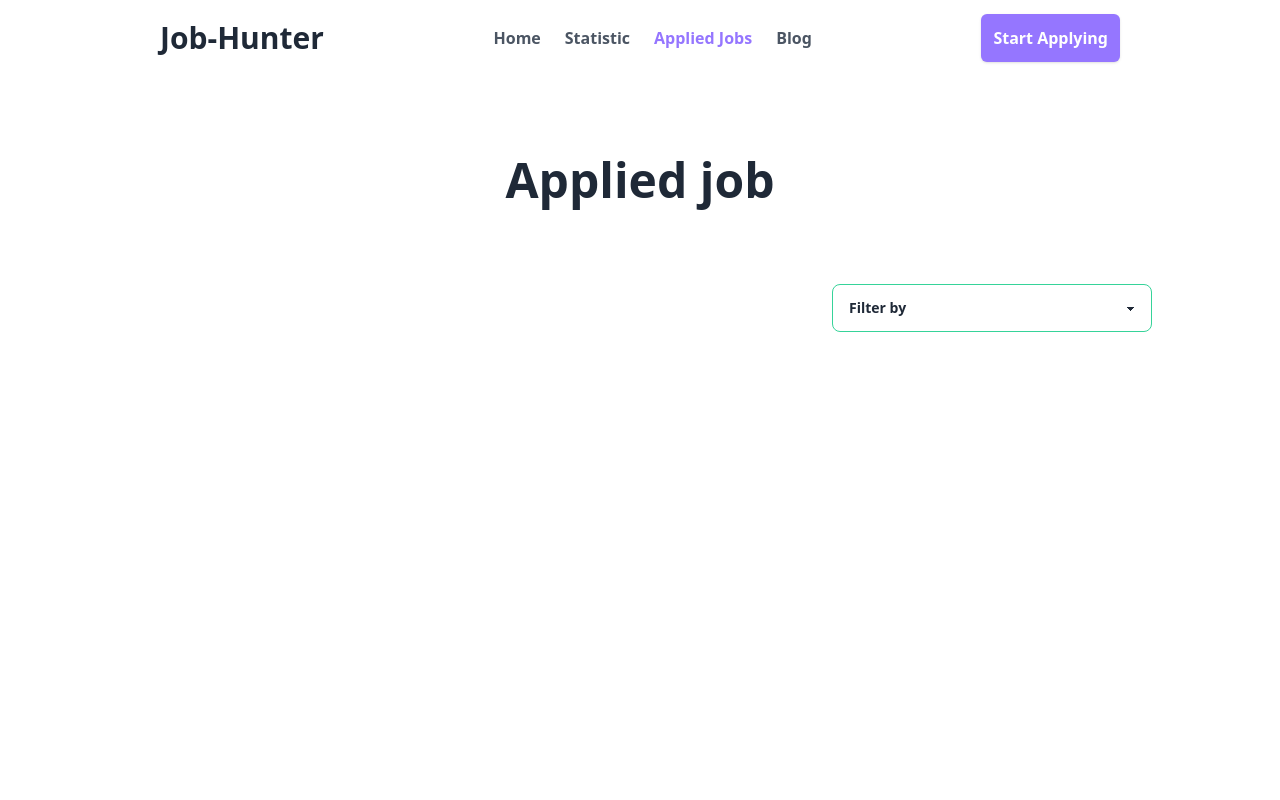
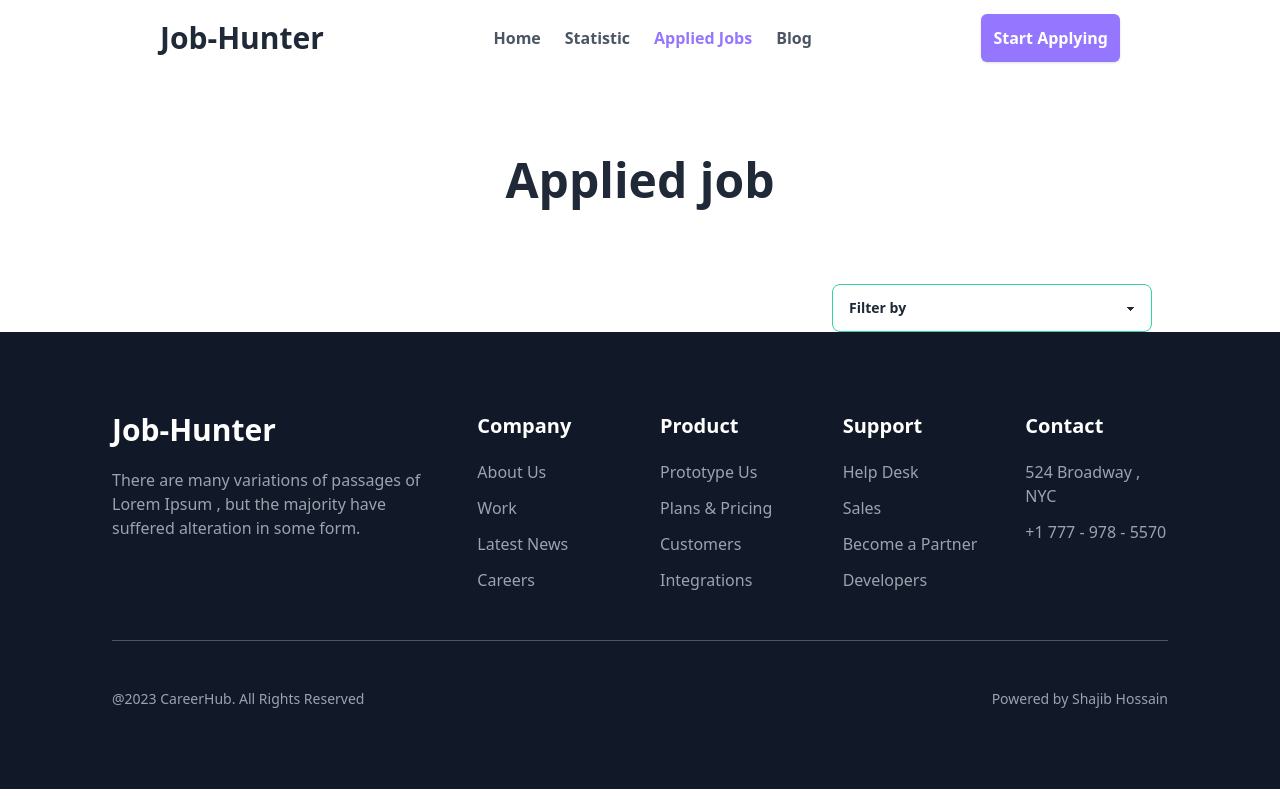
Before and after one commit to Shajib-Dv/job-hunt, a React (Vite) app: page /jobs in a window 1280 px wide. Built offline with nearby package versions, Linux system fonts and the light colour scheme.

Commit message:
footer added

```diff
--- a/src/Layout/Home.jsx
+++ b/src/Layout/Home.jsx
@@ -3,15 +3,19 @@
 import React from "react";
 import Header from "../components/Header";
 import { Outlet } from "react-router-dom";
+import Footer from "../components/Footer";
 
 const Home = () => {
   return (
-    <div className="md:w-4/5 mx-auto">
-      <Header />
-      <div className="h-[calc(100vh - 200px)]">
-        <Outlet />
+    <>
+      <div className="md:w-4/5 mx-auto">
+        <Header />
+        <div className="h-[calc(100vh - 200px)]">
+          <Outlet />
+        </div>
       </div>
-    </div>
+      <Footer />
+    </>
   );
 };
 
--- /dev/null
+++ b/src/components/Footer.jsx
@@ -0,0 +1,62 @@
+/** @format */
+
+import React from "react";
+
+const Footer = () => {
+  return (
+    <>
+      <footer className="bg-gray-900 px-4 py-10 md:py-20 md:px-28">
+        <div className="grid md:grid-cols-2 lg:grid-cols-6 gap-10">
+          <div className="col-span-2">
+            <h1 className="text-white text-3xl font-extrabold">Job-Hunter</h1>
+            <p className="text-gray-400 my-5">
+              There are many variations of passages of Lorem Ipsum , but the
+              majority have suffered alteration in some form.
+            </p>
+          </div>
+          <div>
+            <h3 className="mb-5 text-white text-xl font-semibold">Company</h3>
+            <ul className="grid gap-3 text-gray-400">
+              <li>About Us</li>
+              <li>Work</li>
+              <li>Latest News</li>
+              <li>Careers</li>
+            </ul>
+          </div>
+          <div>
+            <h3 className="mb-5 text-white text-xl font-semibold">Product</h3>
+            <ul className="grid gap-3 text-gray-400">
+              <li>Prototype Us</li>
+              <li>Plans & Pricing</li>
+              <li>Customers</li>
+              <li>Integrations</li>
+            </ul>
+          </div>
+          <div>
+            <h3 className="mb-5 text-white text-xl font-semibold">Support</h3>
+            <ul className="grid gap-3 text-gray-400">
+              <li>Help Desk</li>
+              <li>Sales</li>
+              <li>Become a Partner</li>
+              <li>Developers</li>
+            </ul>
+          </div>
+          <div>
+            <h3 className="mb-5 text-white text-xl font-semibold">Contact</h3>
+            <ul className="grid gap-3 text-gray-400">
+              <li>524 Broadway , NYC</li>
+              <li>+1 777 - 978 - 5570</li>
+            </ul>
+          </div>
+        </div>
+        <div className="border-b border-gray-600 my-12"></div>
+        <div className="text-gray-400 flex-row md:flex md:justify-between text-sm text-center">
+          <p>@2023 CareerHub. All Rights Reserved</p>
+          <p>Powered by Shajib Hossain</p>
+        </div>
+      </footer>
+    </>
+  );
+};
+
+export default Footer;
```
Also changed, not shown: public/student.json (deleted, +0 -27 lines).
